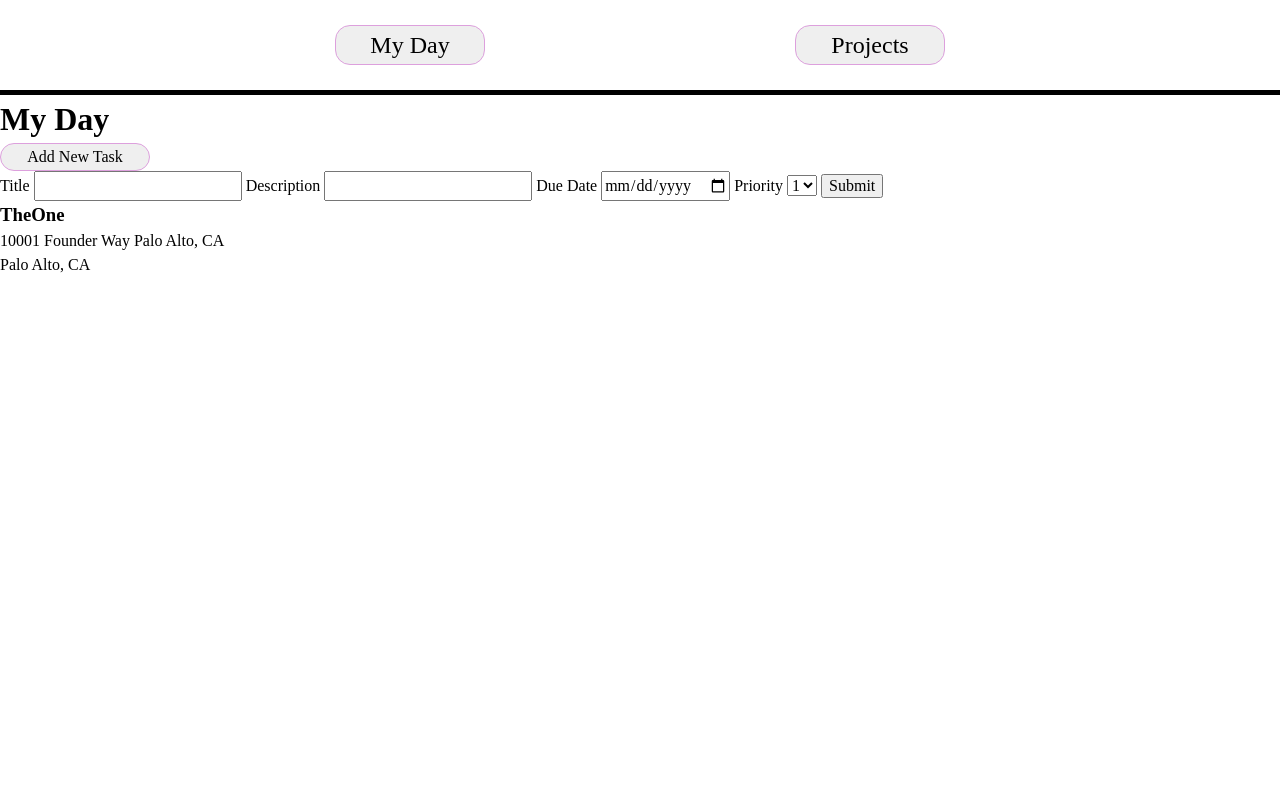
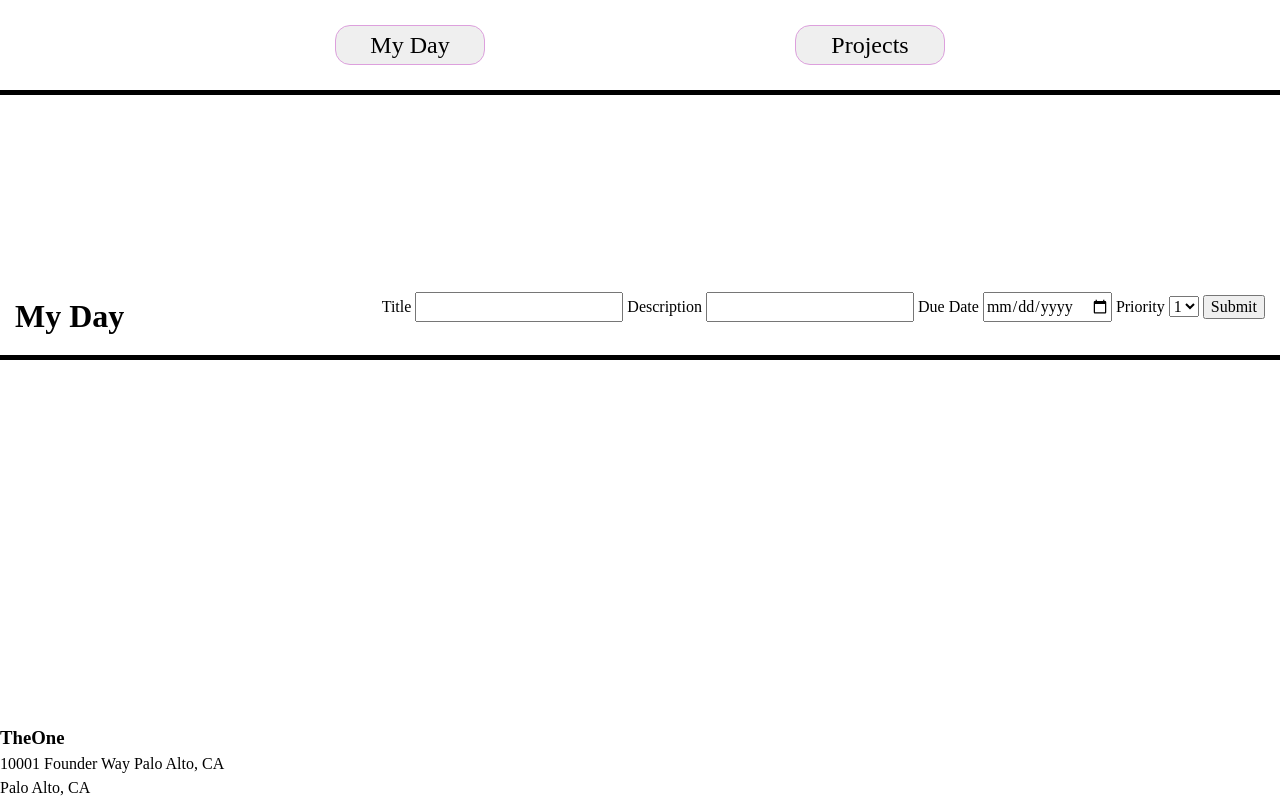
Before and after one commit to t-drape/todo_list_js, a website built with webpack: page src/template.html in a window 1280 px wide. Both pictures are taken after a click on the button "Add New Task". Built offline with nearby package versions, Linux system fonts and the light colour scheme.

Commit message:
Add flex styling

```diff
--- a/src/display.js
+++ b/src/display.js
@@ -1,4 +1,4 @@
-import { taskForm, folderForm, showTaskFormButton, showFolderFormButton } from "./elements.js";
+import { taskForm, folderForm, showTaskFormButton, showFolderFormButton, titlePart, topDisplay, backButton } from "./elements.js";
 import { findFolder, setID, folderNotMyDay } from "./search.js";
 import { deleteFolder, changePL, finalChangePL, finalChangeDate, finalChangeDescription, finalChangeTitle } from "./create.js";
 import { save } from "./index.js";
@@ -9,11 +9,12 @@ const resetDisplay = (div)  => {
 }
 
 const viewTask = (task, container, folders) => {
+
   const backFolder = container.dataset.folderId;
+
+  viewTaskTop(container, backFolder, folders);
+
   resetDisplay(container);
-  showTaskFormButton.classList.add("non-visible");
-  showFolderFormButton.classList.add("non-visible");
-  taskForm.classList.add("non-visible");
 
   const backButton = document.createElement("button");
 
@@ -205,16 +206,27 @@ const viewTask = (task, container, folders) => {
   container.appendChild(total);
 }
 
+const viewTaskTop = () => {
+  showTaskFormButton.classList.add("non-visible");
+  showFolderFormButton.classList.add("non-visible");
+  taskForm.classList.add("non-visible");
+
+  topDisplay.classList.add("single-task");
+}
+
+const viewProjectTop = (title) => {
+  backButton.classList.add("non-visible");
+  showTaskFormButton.classList.remove("non-visible");
+  titlePart.textContent = title;
+  topDisplay.classList.add("project-view");
+}
+
 const displayTasks = (container, folders) => {
   const project = findFolder(container.dataset.folderId, folders);
-  const projectTitle = project.getTitle();
 
   resetDisplay(container);
 
-  const showProjectTitle = document.createElement("h1");
-  showProjectTitle.textContent = projectTitle;
-  showProjectTitle.classList.add("project-title");
-  container.appendChild(showProjectTitle);
+  viewProjectTop(project.getTitle());
 
 
   for (let task of project.getTasks()) {
--- a/src/elements.js
+++ b/src/elements.js
@@ -1,4 +1,6 @@
 const content = document.getElementById("content");
+const topDisplay = document.getElementById("top-display");
+const titlePart = document.getElementById("title-part");
 
 const taskForm = document.querySelector(".task-form");
 const folderForm = document.querySelector(".folder-form");
@@ -9,4 +11,6 @@ const projectButton = document.getElementById("projects");
 const showTaskFormButton = document.querySelector(".show-task-form");
 const showFolderFormButton = document.querySelector(".show-folder-form");
 
-export { content, taskForm, folderForm, homeButton, projectButton, showTaskFormButton, showFolderFormButton };
+ const backButton = document.getElementById("back-button");
+
+export { content, taskForm, folderForm, homeButton, projectButton, showTaskFormButton, showFolderFormButton, titlePart, topDisplay, backButton };
--- a/src/index.js
+++ b/src/index.js
@@ -58,12 +58,14 @@ projectButton.addEventListener("click", function(event) {
   readyWindowFolders(content, allFolders);
 });
 
-showTaskFormButton.addEventListener("click", () => {
+showTaskFormButton.addEventListener("click", (event) => {
   taskForm.classList.remove("non-visible");
+  event.target.classList.add("non-visible");
 });
 
-showFolderFormButton.addEventListener("click", () => {
+showFolderFormButton.addEventListener("click", (event) => {
   folderForm.classList.remove("non-visible");
+  event.target.classList.add("non-visible");
 });
 
 homeButton.click();
--- a/src/styles.css
+++ b/src/styles.css
@@ -56,6 +56,13 @@ h1, h2, h3, h4, h5, h6 {
 /* CSS RESET by Josh Comeau,
 url: https://www.joshwcomeau.com/css/custom-css-reset/
 */
+
+body {
+  height: 100vh;
+  display: flex;
+  flex-direction: column;
+  justify-content: space-between;
+}
 
 header {
   padding: 25px;
@@ -151,6 +158,21 @@ button {
   font-size: 24px;
 }
 
+
+
+.top-display.project-view {
+  display: flex;
+  justify-content: space-between;
+  border-bottom: 5px solid black;
+  padding: 15px;
+}
+
+.top-display.single-task {
+  display: flex;
+  justify-content: space-between;
+}
+
+
 /*
 .priority-level-change > button {
   width: 75px;
--- a/src/template.html
+++ b/src/template.html
@@ -12,8 +12,9 @@
       <button id="projects">Projects</button>
     </nav>
   </header>
-  <div id="content" class="content">
-  </div>
+  <div id="top-display" class="top-display">
+    <h1 id="title-part" class="title-part"></h1>
+    <button id="back-button" class="non-visible"></button>
     <button class="show-task-form">Add New Task</button>
     <button class="show-folder-form">Add New Folder</button>
     <form class="task-form">
@@ -40,6 +41,9 @@
     <input id="description" name="description" maxLength="65" type="text">
     <input type="submit">
     </form>
+  </div>
+  <div id="content" class="content">
+  </div>
   <footer>
     <div class="loc">
       <h3>TheOne</h3>
```
Lines whose indentation alone changed are shown as unchanged.
